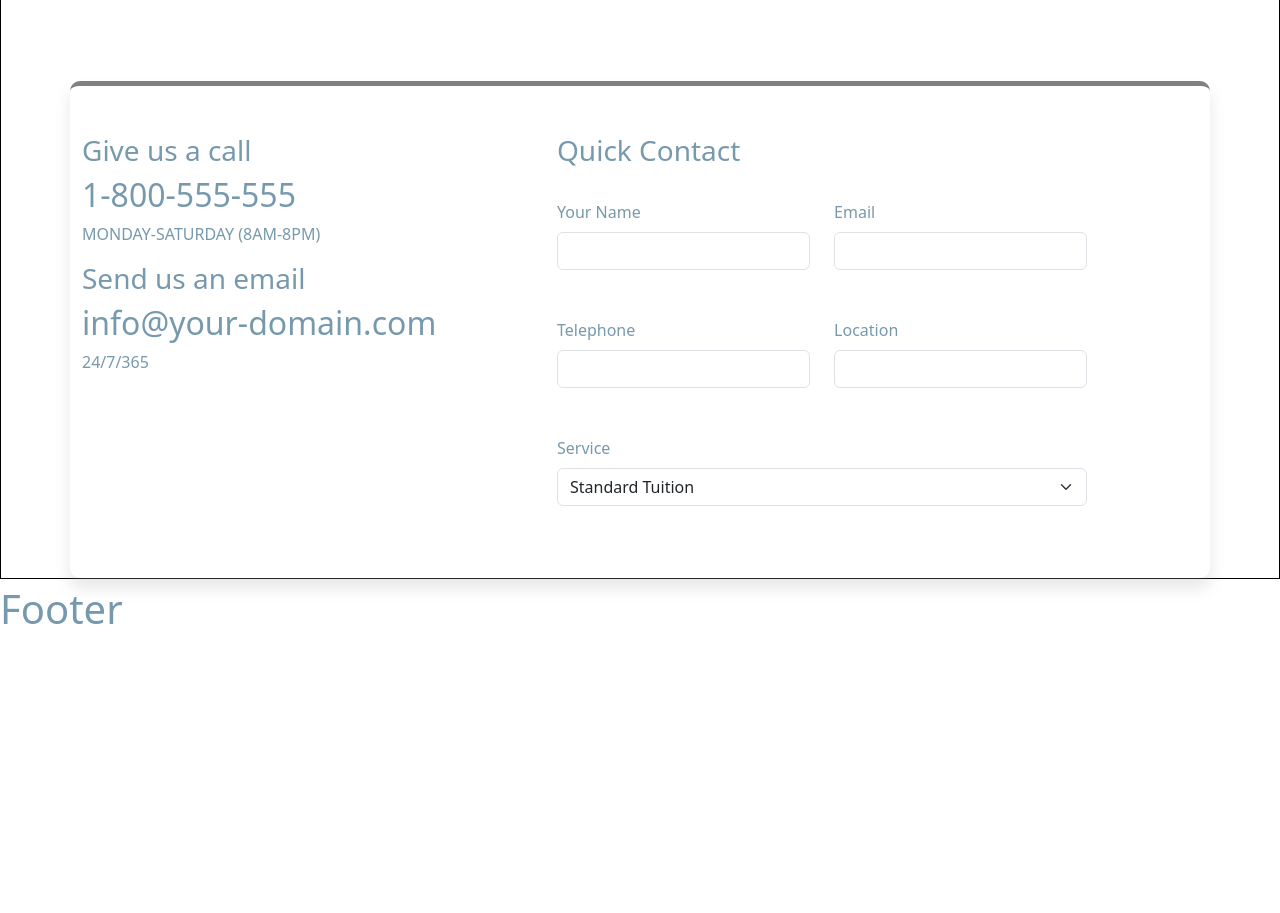
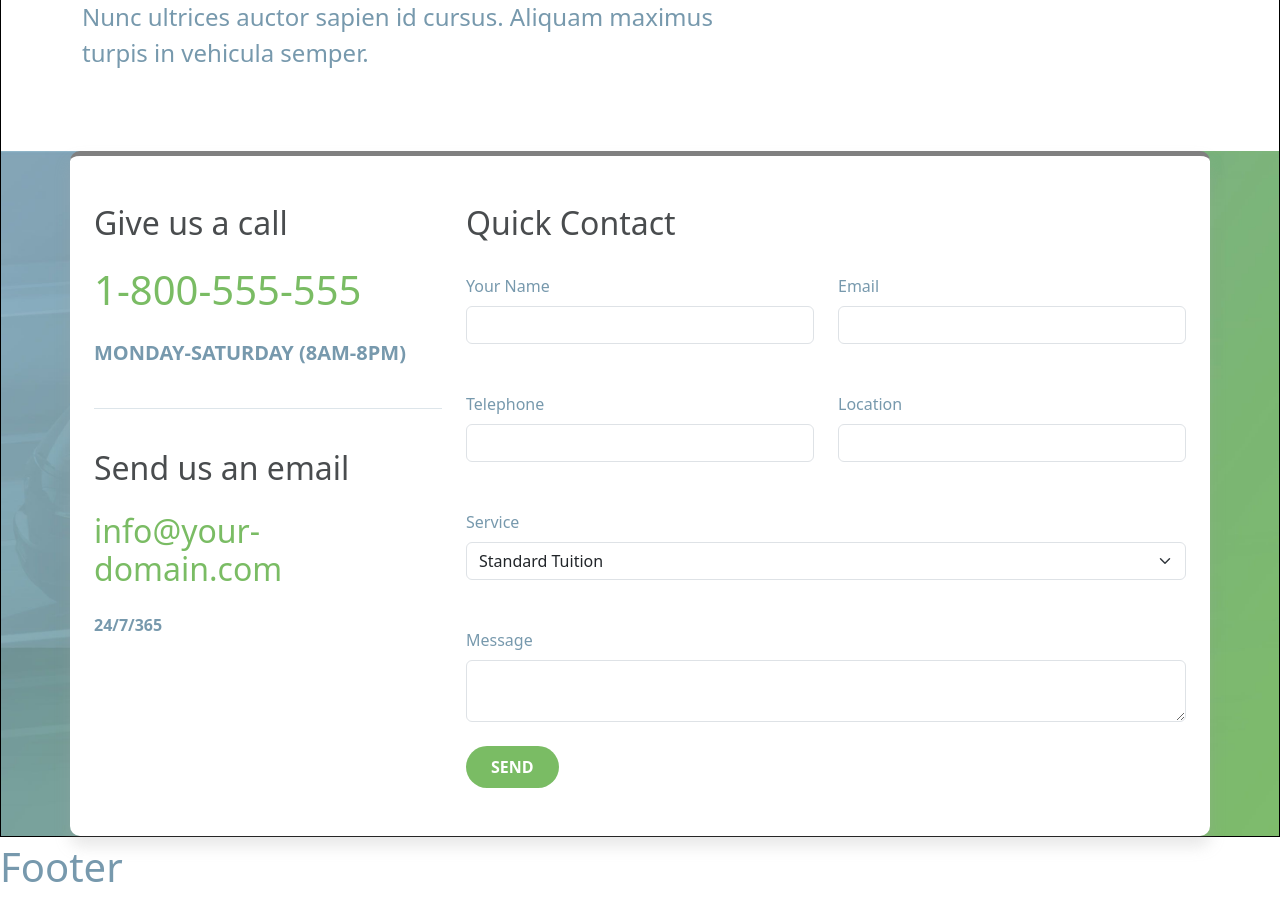
Before and after one commit to MiriamPecora/proj-html-vuejs, a Vue app: page /book-now in a window 1280 px wide. Shown: the part 600-1513 px from the top of the page. Before the commit the page ends 1255 px from the top, so only its background shows below. Built offline with nearby package versions, Linux system fonts and the light colour scheme.

Commit message:
[UPD] Continued 'book now' page: fixed layout and used v-for to fill a group of inputs and options inside a 'select' tag

```diff
--- a/src/pages/PageForm.vue
+++ b/src/pages/PageForm.vue
@@ -1,7 +1,30 @@
 <script>
 export default {
-    name: 'Form'
+    name: 'Form',
+    data() {
+        return {
+            inputNames: [
+                "Your Name",
+                "Email",
+                "Telephone",
+                "Location",
+            ],
+            options: [
+                "Standard Tuition",
+                "Night Driving",
+                "Automatic",
+                "Pass Plus",
+                "Intensive Course",
+                "Instructor",
+                "Refresher Course",
+                "Cab Driver Training",
+                "Heavy Vehicule Training",
+            ]
+        }
+    },
 }
+
+
 </script>
 
 <template>
@@ -9,69 +32,57 @@ export default {
 
         <div id="jumbotron_booknow">
             <div id="jumbo_text" class="container-lg d-flex h-100 align-items-end">
-                <h1>Book Now</h1>
+                <h1 class="text-white">Book Now</h1>
             </div>
         </div>
 
         <div id="text_section" class="container-lg d-flex flex-column py-5">
-            <h2 class="py-3">We're waiting for your call</h2>
+            <h2 class="py-3 dark_grey fs-1">We're waiting for your call</h2>
             <div class="row">
-                <div class="col-7"><p class="py-3">Lorem ipsum dolor sit amet, consectetur adipiscing elit. Nunc ultrices auctor sapien id cursus. Aliquam maximus turpis in vehicula semper.</p></div>
+                <div class="col-7 fs-4"><p class="py-3">Lorem ipsum dolor sit amet, consectetur adipiscing elit. Nunc ultrices auctor sapien id cursus. Aliquam maximus turpis in vehicula semper.</p></div>
                 <div class="col"></div>
             </div>
         </div>
 
         <div id="quick_contact">
 
-            <div class="container-lg d-flex flex-column py-5 team-10-card">
-                <div class="row">
+            <div class="container-lg h-100 d-flex flex-column py-5 team-10-card">
+                <div class="row mx-auto">
 
-                    <div id="form_left_side" class="col-5">
+                    <div id="form_left_side" class="col-4">
                         <div>
-                            <h3>Give us a call</h3>
-                            <h2>1-800-555-555</h2>
-                            <p>MONDAY-SATURDAY (8AM-8PM)</p>
+                            <h3 class="dark_grey fs-2">Give us a call</h3>
+                            <h2 class="py-3 green_txt fs-1">1-800-555-555</h2>
+                            <p class="pb-4 fs-5 fw-semibold ">MONDAY-SATURDAY (8AM-8PM)</p>
                         </div>
+                        <hr>
                         <div>
-                            <h3>Send us an email</h3>
-                            <h2>info@your-domain.com</h2>
-                            <p>24/7/365</p>
+                            <h3 class="pt-4 dark_grey fs-2">Send us an email</h3>
+                            <h3 class="py-3 green_txt fs-2">info@your-domain.com</h3>
+                            <p class="fs-6 fw-semibold">24/7/365</p>
                         </div>
                     </div>
 
                     <div id="form_right_side" class="col">
-                        <h3>Quick Contact</h3>
+                        <h3 class="dark_grey fs-2">Quick Contact</h3>
                         <div id="form">
                             <div class="row">
-                                <div class="col-5 py-4">
-                                    <label class="form-label">Your Name</label>
+                                <div class="col-6 py-4" v-for="inputName in inputNames">
+                                    <label class="form-label">{{ inputName }}</label>
                                     <input type="text" class="form-control">
                                 </div>
-                                <div class="col-5 py-4">
-                                    <label class="form-label">Email</label>
-                                    <input type="email" class="form-control">
-                                </div>
-                                <div class="col-5 py-4">
-                                    <label class="form-label">Telephone</label>
-                                    <input type="text" class="form-control">
-                                </div>
-                                <div class="col-5 py-4">
-                                    <label class="form-label">Location</label>
-                                    <input type="email" class="form-control">
-                                </div>
-                                <div class="col-10 py-4">
+                                <div class="col-12 py-4">
                                     <label class="form-label" for="service">Service</label>
                                     <select id="service" class="form-select" aria-label="Default select example">
-                                        <option selected value="Standard Tuition">Standard Tuition</option>
-                                        <option value="Night Driving">Night Driving</option>
-                                        <option value="Automatic">Automatic</option>
-                                        <option value="Pass Plus">Pass Plus</option>
-                                        <option value="Intensive Course">Intensive Course</option>
-                                        <option value="Instructor">Instructor</option>
-                                        <option value="Refresher Course">Refresher Course</option>
-                                        <option value="Cab Driver Training">Cab Driver Training</option>
-                                        <option value="Heavy Vehicule Training">Heavy Vehicule Training</option>
+                                        <option v-for="option in options" :value="option"> {{ option }} </option>
                                     </select>
+                                </div>
+                                <div class="col-12 py-4">
+                                    <label class="form-label">Message</label>
+                                    <textarea class="form-control"></textarea>
+                                </div>
+                                <div class="col">
+                                    <button class="btn rounded-5 px-4 py-2 fw-semibold text-white" type="submit">SEND</button>
                                 </div>
                             </div>
                         </div>
@@ -86,20 +97,43 @@ export default {
 
 <style lang="scss" scoped>
 
+@use '../assets/scss/partials/variables' as *;
+
     #book_now{
         border: 1px solid black;
     }
 
     #jumbotron_booknow {
         background-image: url("../assets/img/booknow/book-now-hero-background.jpg");
-        background-size:contain;
+        background-size:cover;
         height: 410px;
         width: 100%;
+    }
+
+    #quick_contact {
+        background-image: url("../assets/img/booknow/latestnews-background.jpg");
+        background-size:cover;
+        width: 100%;
+        height: 100%;
+    }
+
+    #form {
+        button {
+        background-color: $color-main;
+        }
     }
 
     .team-10-card{
         border-top: 5px solid grey;
     }
 
+    // TEXT
+    .dark_grey {
+        color: $color-title;
+    }
+
+    .green_txt {
+        color: $color-main;
+    }
 
 </style>
```
